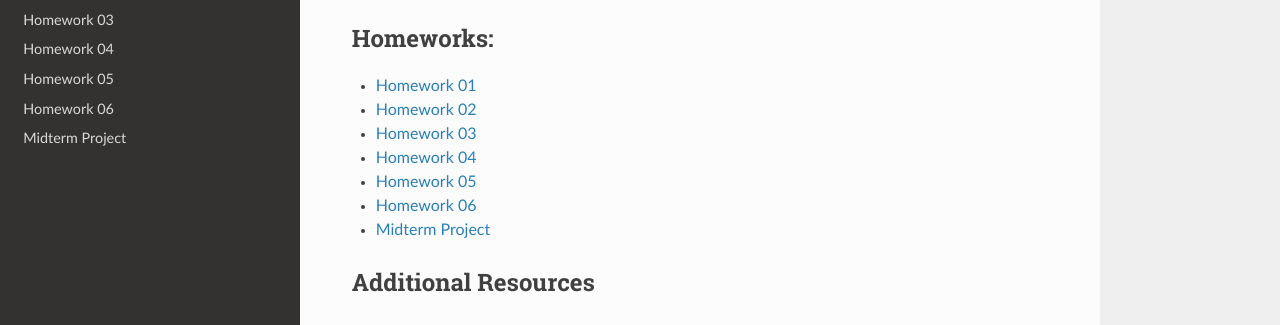
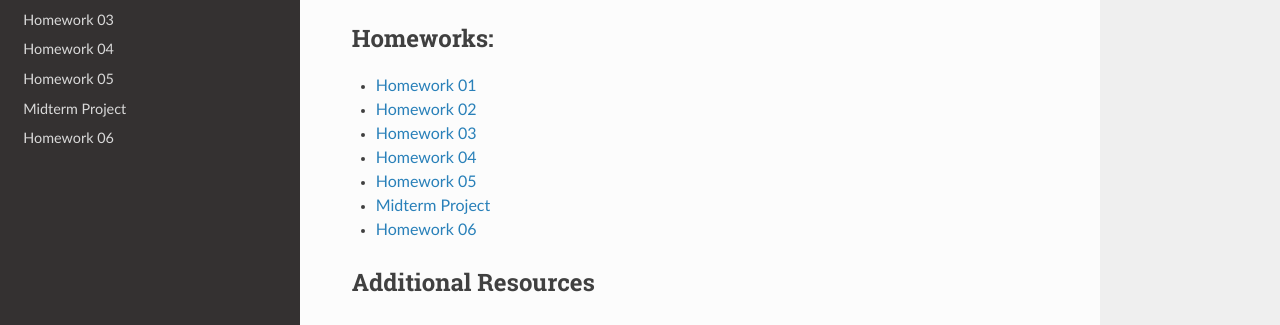
Before and after one commit to TACC/coe-332-sp24, a Sphinx documentation site: the page built from docs/index.rst, in a window 1280 px wide and 1125 px high. Shown: the part 542-867 px from the top of the window. Built offline with Sphinx 7.4.7 and the Read the Docs theme 2.0.0, drawn with Linux system fonts in a browser that asks for light colours.

```diff
--- a/docs/index.rst
+++ b/docs/index.rst
@@ -37,8 +37,8 @@ provide a web-accessible interface to their system.
    homework/homework03.rst
    homework/homework04.rst
    homework/homework05.rst
+   homework/midterm.rst
    homework/homework06.rst
-   homework/midterm.rst
 
 
 
```
